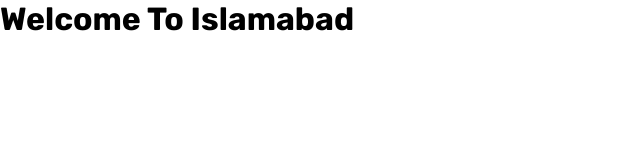
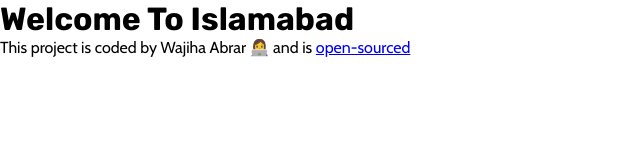
Before and after one commit to WajihaAbrar/Travel-Website, a plain HTML site: page index.html in a window 1280 px wide. Shown: the whole page, without its empty margins (0-640 px from the left). Drawn offline with nearby package versions, Linux system fonts and the light colour scheme.

Commit message:
Added the fonts and a link to GitHub repository.

```diff
--- a/index.html
+++ b/index.html
@@ -7,12 +7,18 @@
     <link rel="preconnect" href="https://fonts.googleapis.com" />
     <link rel="preconnect" href="https://fonts.gstatic.com" crossorigin />
     <link
-      href="https://fonts.googleapis.com/css2?family=Rubik:wght@400;500;600;700&display=swap"
+      href="https://fonts.googleapis.com/css2?family=Cabin:ital,wght@0,400;0,600;0,700;1,500;1,600&family=Rubik:ital,wght@0,400;0,500;0,600;0,700;0,800;1,500&display=swap"
       rel="stylesheet"
     />
     <link rel="stylesheet" href="src/style.css" />
   </head>
   <body>
     <h1>Welcome To Islamabad</h1>
+    <footer>
+      This project is coded by Wajiha Abrar 👩‍💻 and is
+      <a href="https://github.com/WajihaAbrar/Travel-Website" target="_blank"
+        >open-sourced</a
+      >
+    </footer>
   </body>
 </html>
--- a/src/style.css
+++ b/src/style.css
@@ -1,4 +1,6 @@
 :root {
+  --heading-font: "Rubik", sans-serif;
+  --default-font: "Cabin", sans-serif;
 }
 
 * {
@@ -6,7 +8,9 @@
   padding: 0;
   box-sizing: border-box;
 }
-
+body {
+  font-family: var(--default-font);
+}
 h1 {
-  font-family: "Rubik", sans-serif;
+  font-family: var(--heading-font);
 }
```
